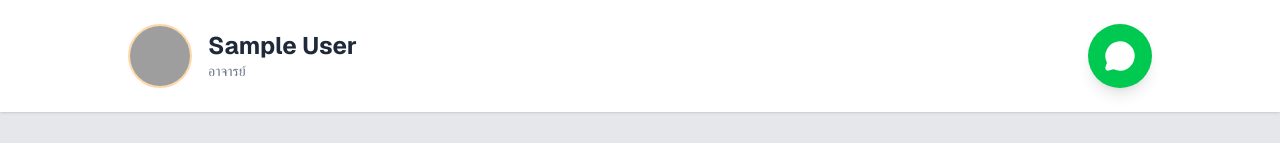
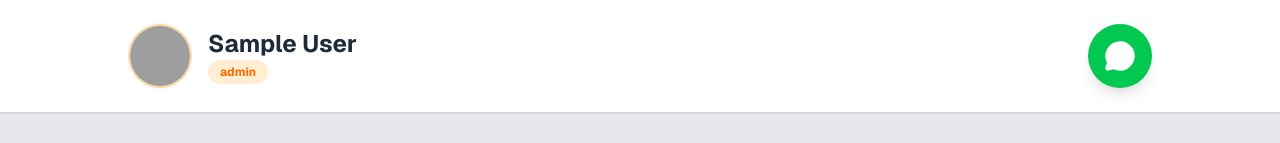
Before and after one commit to Oatto319/FinalProject, a Next.js app: page /create/wait in a window 1280 px wide. Shown: the top 143 px of the page. Built offline with nearby package versions, Linux system fonts and the light colour scheme; sample sign-in values are in the browser's storage; grey boxes are pictures that could not be loaded.

Commit message:
change navbar tag

```diff
--- a/app/create/group/page.tsx
+++ b/app/create/group/page.tsx
@@ -104,7 +104,7 @@ const GroupResultPage = () => {
 
   return (
     <div className="min-h-screen bg-[#E5E7EB] font-sans flex flex-col items-center">
-      <Navbar subtitle="อาจารย์" />
+      <Navbar />
 
       <div className="w-full max-w-6xl px-4 mt-8 pb-12 grid grid-cols-1 lg:grid-cols-12 gap-6">
 
--- a/app/create/match/page.tsx
+++ b/app/create/match/page.tsx
@@ -77,7 +77,7 @@ const MatchPage = () => {
 
   return (
     <div className="min-h-screen bg-[#E5E7EB] font-sans flex flex-col items-center">
-      <Navbar subtitle="อาจารย์" />
+      <Navbar />
 
       <div className="w-full max-w-6xl px-4 mt-8 pb-12">
         {/* ส่วนหัววิชาสีชมพู */}
--- a/app/create/matching/page.tsx
+++ b/app/create/matching/page.tsx
@@ -27,7 +27,7 @@ const MatchingPage = () => {
   }, []);
   return (
     <div className="min-h-screen bg-[#1A2E44] flex flex-col items-center font-sans overflow-hidden">
-      <Navbar subtitle="อาจารย์" />
+      <Navbar />
 
       {/* เนื้อหาหลัก: วงกลม Matching (Main Matching Animation) */}
       <div className="flex-1 flex flex-col items-center justify-center relative w-full px-4">
--- a/app/create/wait/page.tsx
+++ b/app/create/wait/page.tsx
@@ -70,7 +70,7 @@ const WaitingRoom = () => {
 
   return (
     <div className="min-h-screen bg-[#E5E7EB] font-sans flex flex-col items-center">
-      <Navbar subtitle="อาจารย์" />
+      <Navbar />
 
       <div className="w-full max-w-5xl mt-8 px-4 pb-12 bg-white rounded-[40px] shadow-xl overflow-hidden flex flex-col">
         {/* Header Pink Section */}
--- a/app/join/analyze/page.tsx
+++ b/app/join/analyze/page.tsx
@@ -53,7 +53,7 @@ export default function AnalyzePage() {
 
   return (
     <div className="min-h-screen bg-[#1A2635] font-sans flex flex-col items-center">
-      <Navbar subtitle="นักเรียน" />
+      <Navbar />
 
       {/* Main Content Area */}
       <main className="w-full max-w-5xl mt-8 px-4 pb-12">
--- a/app/join/check/page.tsx
+++ b/app/join/check/page.tsx
@@ -74,7 +74,7 @@ export default function JoinCheckPage() {
 
   return (
     <div className="min-h-screen bg-gray-300 font-sans flex flex-col items-center">
-      <Navbar subtitle="นักเรียน" />
+      <Navbar />
 
       {/* Main Content Area */}
       <main className="w-full max-w-6xl mt-8 px-4 grid grid-cols-1 md:grid-cols-12 gap-6 pb-12">
--- a/app/join/myroom/page.tsx
+++ b/app/join/myroom/page.tsx
@@ -91,7 +91,7 @@ export default function MyRoomPage() {
 
   return (
     <div className="min-h-screen bg-gray-300 font-sans flex flex-col items-center">
-      <Navbar subtitle="นักเรียน" />
+      <Navbar />
 
       {/* Main Content Area */}
       <main className="w-full max-w-6xl mt-8 px-4 pb-12">
--- a/app/join/myteam/page.tsx
+++ b/app/join/myteam/page.tsx
@@ -110,7 +110,7 @@ export default function MyTeamPage() {
 
   return (
     <div className="min-h-screen bg-[#1A2635] font-sans flex flex-col items-center">
-      <Navbar subtitle="นักเรียน" />
+      <Navbar />
 
       {/* Sub-Header Tools */}
       <div className="w-full max-w-7xl px-6 mt-6 flex flex-wrap items-center justify-between gap-4">
--- a/app/join/vote/page.tsx
+++ b/app/join/vote/page.tsx
@@ -27,7 +27,7 @@ export default function VotePage() {
 
   return (
     <div className="min-h-screen bg-[#1A2635] font-sans flex flex-col items-center">
-      <Navbar subtitle="นักเรียน" />
+      <Navbar />
 
       {/* Main Content Area */}
       <main className="w-full max-w-5xl mt-8 px-4 pb-12">
--- a/app/mytype/page.tsx
+++ b/app/mytype/page.tsx
@@ -39,7 +39,7 @@ const MyTypePage = () => {
 
   return (
     <div className="min-h-screen bg-[#E5E7EB] font-sans flex flex-col items-center">
-      <Navbar subtitle="นักเรียน" />
+      <Navbar />
       <div className="w-full max-w-6xl p-4 md:p-8 flex flex-col items-center">
 
       {/* Main Card Container */}
--- a/app/navbar/page.tsx
+++ b/app/navbar/page.tsx
@@ -8,6 +8,7 @@ interface User {
   name: string;
   gender: string;
   avatarSeed: number;
+  role?: string;
 }
 
 interface NavbarProps {
@@ -88,7 +89,7 @@ export default function Navbar({ subtitle }: NavbarProps) {
     ? `https://api.dicebear.com/7.x/avataaars/svg?seed=Guest`
     : `https://api.dicebear.com/7.x/avataaars/svg?seed=${user.avatarSeed + 100}`;
 
-  const displaySubtitle = subtitle ?? user.gender;
+  const displaySubtitle = subtitle ?? user.role ?? user.gender;
 
   return (
     <>
@@ -104,7 +105,13 @@ export default function Navbar({ subtitle }: NavbarProps) {
               </div>
               <div className="text-left">
                 <h2 className="font-bold text-2xl text-gray-800 leading-tight">{user.name}</h2>
-                <p className="text-sm text-gray-500 font-medium">{displaySubtitle}</p>
+                <span className={`text-xs font-bold px-3 py-1 rounded-full ${
+                  displaySubtitle === 'host'
+                    ? 'bg-purple-100 text-purple-600'
+                    : 'bg-orange-100 text-orange-500'
+                }`}>
+                  {displaySubtitle}
+                </span>
               </div>
             </button>
 
--- a/app/question/programming/page.tsx
+++ b/app/question/programming/page.tsx
@@ -160,7 +160,7 @@ const ProgrammingQuestionnaire = () => {
 
   return (
     <div className="min-h-screen bg-[#E5E7EB] font-sans flex flex-col items-center">
-      <Navbar subtitle="นักเรียน" />
+      <Navbar />
       <div className="w-full max-w-5xl flex items-center justify-between px-4 md:px-8 mt-6 mb-6">
         <button
           onClick={() => router.back()}
```
